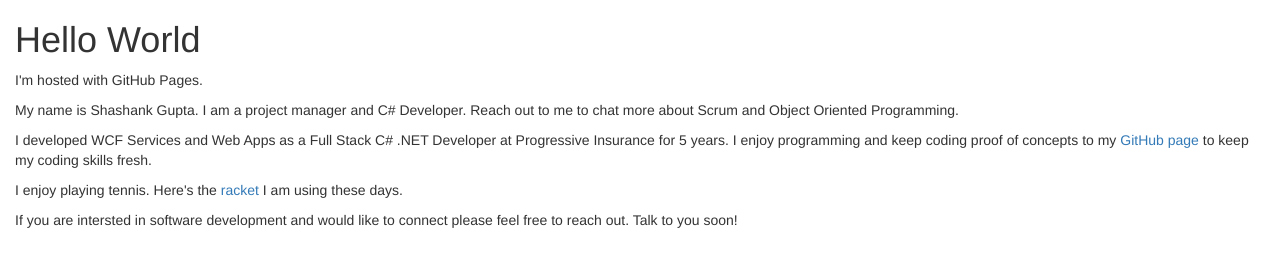
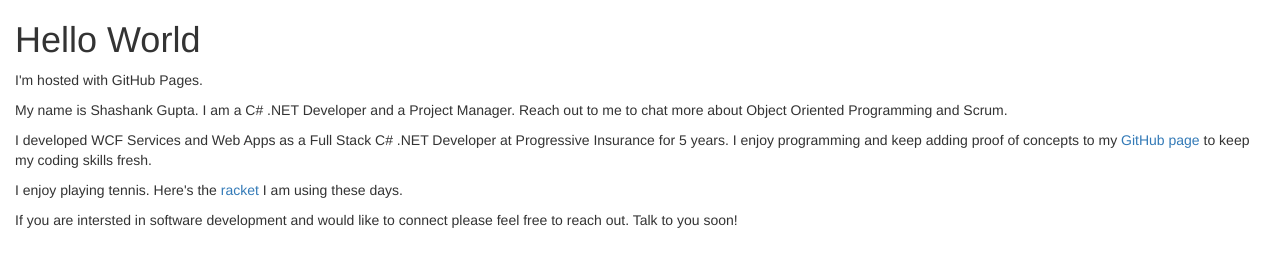
Before and after one commit to pmgupta/pmgupta.github.io, a plain HTML site: page index.html in a window 1280 px wide. Drawn offline with nearby package versions, Linux system fonts and the light colour scheme.

Commit message:
Update index.html

```diff
--- a/index.html
+++ b/index.html
@@ -17,14 +17,14 @@
       <p>I'm hosted with GitHub Pages.</p>
 
       <p>
-        My name is Shashank Gupta. I am a project manager and C# Developer.
-        Reach out to me to chat more about Scrum and Object Oriented
-        Programming.
+        My name is Shashank Gupta. I am a C# .NET Developer and a Project
+        Manager. Reach out to me to chat more about Object Oriented Programming
+        and Scrum.
       </p>
       <p>
         I developed WCF Services and Web Apps as a Full Stack C# .NET Developer
         at Progressive Insurance for 5 years. I enjoy programming and keep
-        coding proof of concepts to my
+        adding proof of concepts to my
         <a href="https://github.com/pmgupta?tab=repositories" target="_blank"
           >GitHub page
         </a>
```
